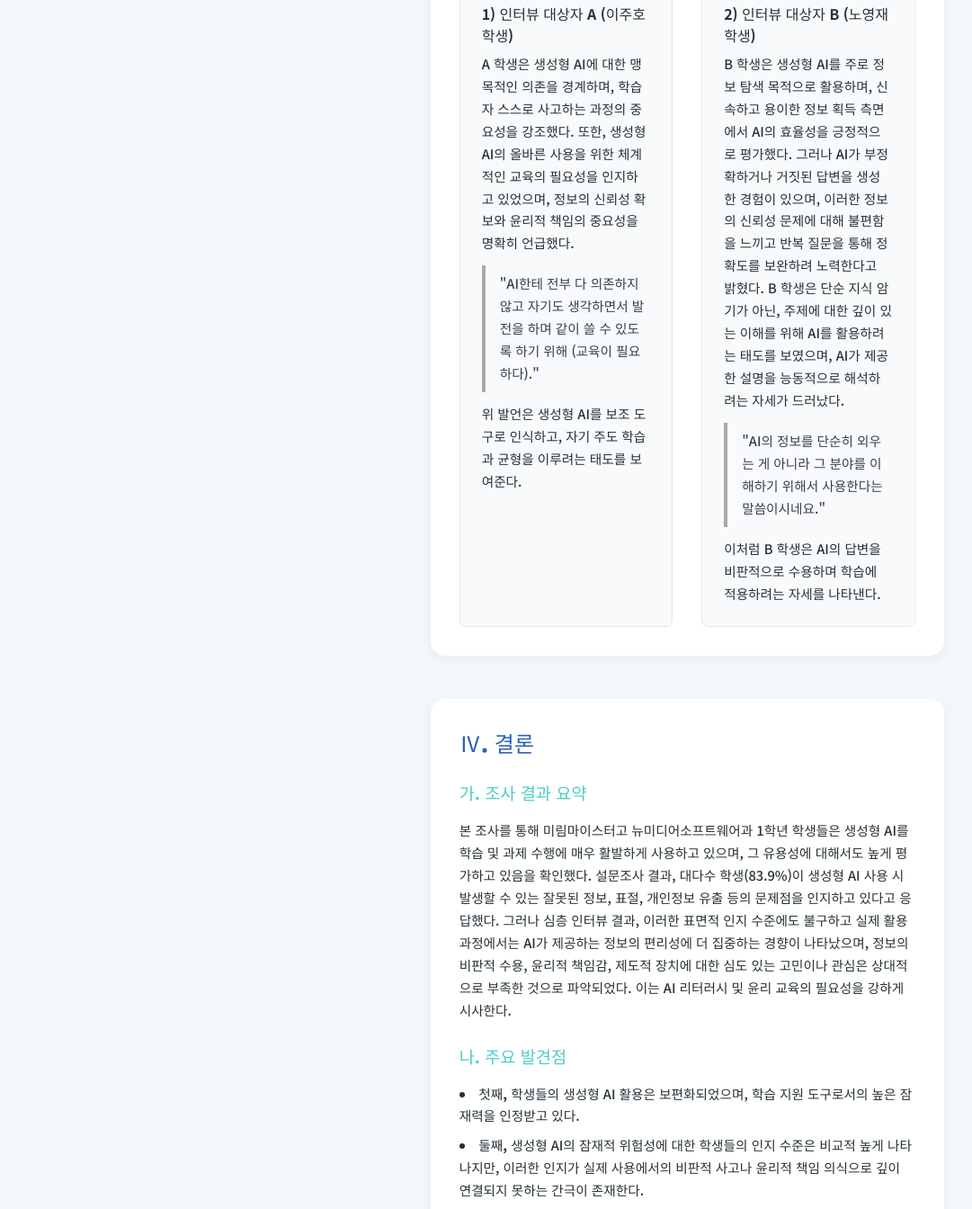
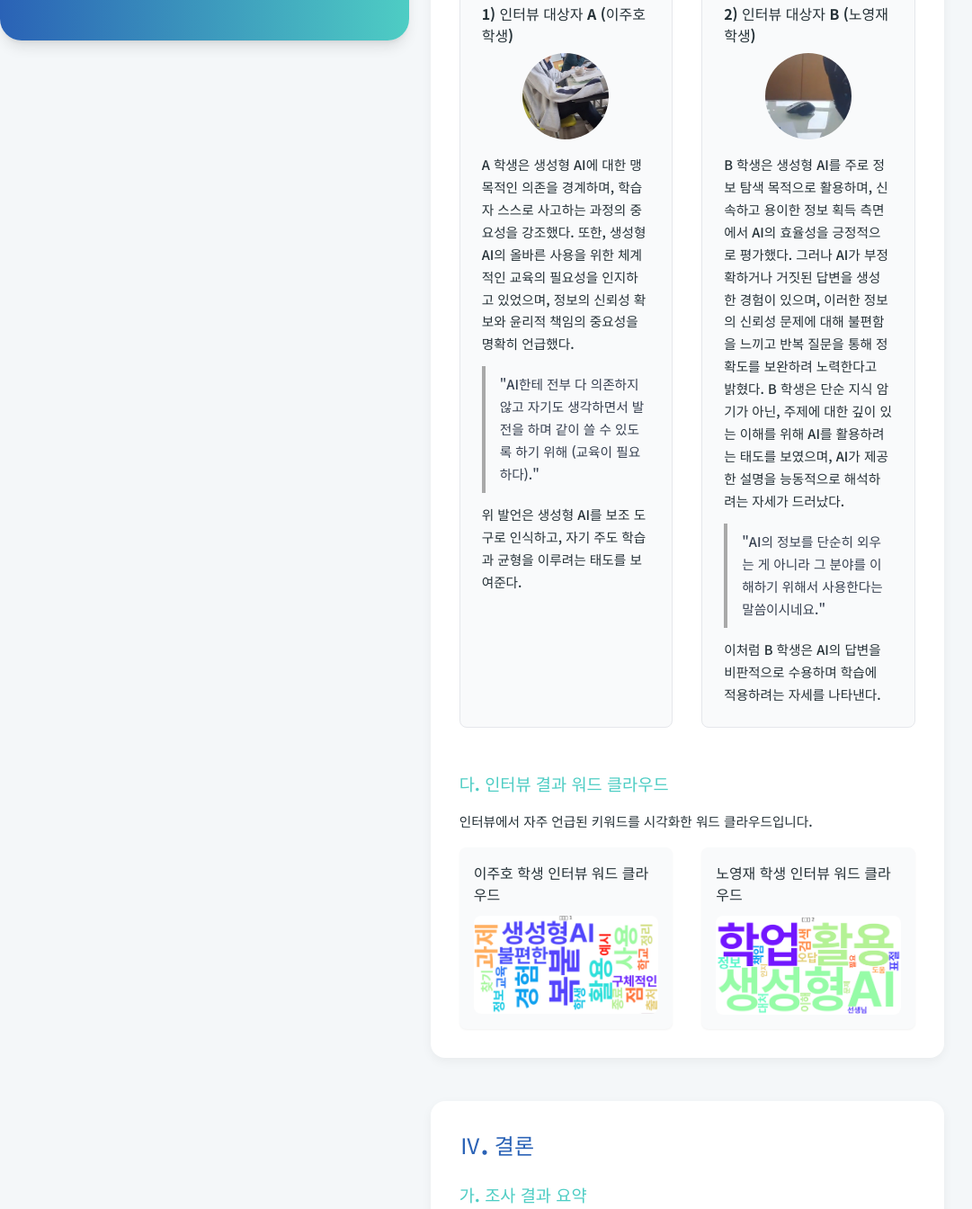
Before and after one commit to bestroom449k/1102, a website built with Vite: page index.html in a window 1280 px wide. Shown: the part 3500-4844 px from the top of the page at 90% size, without its empty margins (0-1081 px from the left). Built offline with nearby package versions, Linux system fonts and the light colour scheme.

Commit message:
인터부 사진 및 클로바노트 추가

```diff
--- a/index.html
+++ b/index.html
@@ -168,6 +168,7 @@
             <div class="grid md:grid-cols-2 gap-8">
                 <div class="bg-gray-50 p-6 rounded-lg border border-gray-200">
                     <h4 class="level3-title mb-2">1) 인터뷰 대상자 A (이주호 학생)</h4>
+                    <img src="src/주호 인터뷰.png" alt="이주호 학생 사진" class="w-24 h-24 rounded-full mx-auto mb-4 object-cover">
                     <p class="body-text mb-3">A 학생은 생성형 AI에 대한 맹목적인 의존을 경계하며, 학습자 스스로 사고하는 과정의 중요성을 강조했다. 또한, 생성형 AI의 올바른 사용을 위한 체계적인 교육의 필요성을 인지하고 있었으며, 정보의 신뢰성 확보와 윤리적 책임의 중요성을 명확히 언급했다.</p>
                     <blockquote class="italic text-gray-700 border-l-4 border-[#A9A9A9] pl-4 py-2">
                         <p class="body-text">"AI한테 전부 다 의존하지 않고 자기도 생각하면서 발전을 하며 같이 쓸 수 있도록 하기 위해 (교육이 필요하다)."</p>
@@ -176,6 +177,7 @@
                 </div>
                 <div class="bg-gray-50 p-6 rounded-lg border border-gray-200">
                     <h4 class="level3-title mb-2">2) 인터뷰 대상자 B (노영재 학생)</h4>
+                    <img src="src/영제 1.png" alt="노영재 학생 사진" class="w-24 h-24 rounded-full mx-auto mb-4 object-cover">
                     <p class="body-text mb-3">B 학생은 생성형 AI를 주로 정보 탐색 목적으로 활용하며, 신속하고 용이한 정보 획득 측면에서 AI의 효율성을 긍정적으로 평가했다. 그러나 AI가 부정확하거나 거짓된 답변을 생성한 경험이 있으며, 이러한 정보의 신뢰성 문제에 대해 불편함을 느끼고 반복 질문을 통해 정확도를 보완하려 노력한다고 밝혔다. B 학생은 단순 지식 암기가 아닌, 주제에 대한 깊이 있는 이해를 위해 AI를 활용하려는 태도를 보였으며, AI가 제공한 설명을 능동적으로 해석하려는 자세가 드러났다.</p>
                     <blockquote class="italic text-gray-700 border-l-4 border-[#A9A9A9] pl-4 py-2">
                         <p class="body-text">"AI의 정보를 단순히 외우는 게 아니라 그 분야를 이해하기 위해서 사용한다는 말씀이시네요."</p>
@@ -183,6 +185,22 @@
                     <p class="body-text mt-3">이처럼 B 학생은 AI의 답변을 비판적으로 수용하며 학습에 적용하려는 자세를 나타낸다.</p>
                 </div>
             </div>
+
+            <div class="mt-12">
+                <h3 class="level2-title mb-4 text-[#4ECDC4]">다. 인터뷰 결과 워드 클라우드</h3>
+                <p class="body-text mb-4">인터뷰에서 자주 언급된 키워드를 시각화한 워드 클라우드입니다.</p>
+                <div class="grid md:grid-cols-2 gap-8">
+                    <div class="flex flex-col items-center p-4 bg-gray-50 rounded-lg shadow-sm">
+                        <h4 class="level3-title mb-3">이주호 학생 인터뷰 워드 클라우드</h4>
+                        <img src="src/주호.png" alt="이주호 학생 인터뷰 워드 클라우드" class="w-full max-w-sm rounded-lg object-contain">
+                    </div>
+                    <div class="flex flex-col items-center p-4 bg-gray-50 rounded-lg shadow-sm">
+                        <h4 class="level3-title mb-3">노영재 학생 인터뷰 워드 클라우드</h4>
+                        <img src="src/영제.png" alt="노영재 학생 인터뷰 워드 클라우드" class="w-full max-w-sm rounded-lg object-contain">
+                    </div>
+                </div>
+            </div>
+
         </section>
 
         <section id="conclusion" class="mb-12 card">
@@ -442,5 +460,5 @@
             createPieChart(ctxQ3, q3Data, '생성형 AI 문제점 인지 수준');
         };
     </script>
-    </body>
+</body>
 </html>
```
Also changed, not shown: src/영제 1.png (added), src/영제.png (added), src/주호 인터뷰.png (added), src/주호.png (added).
